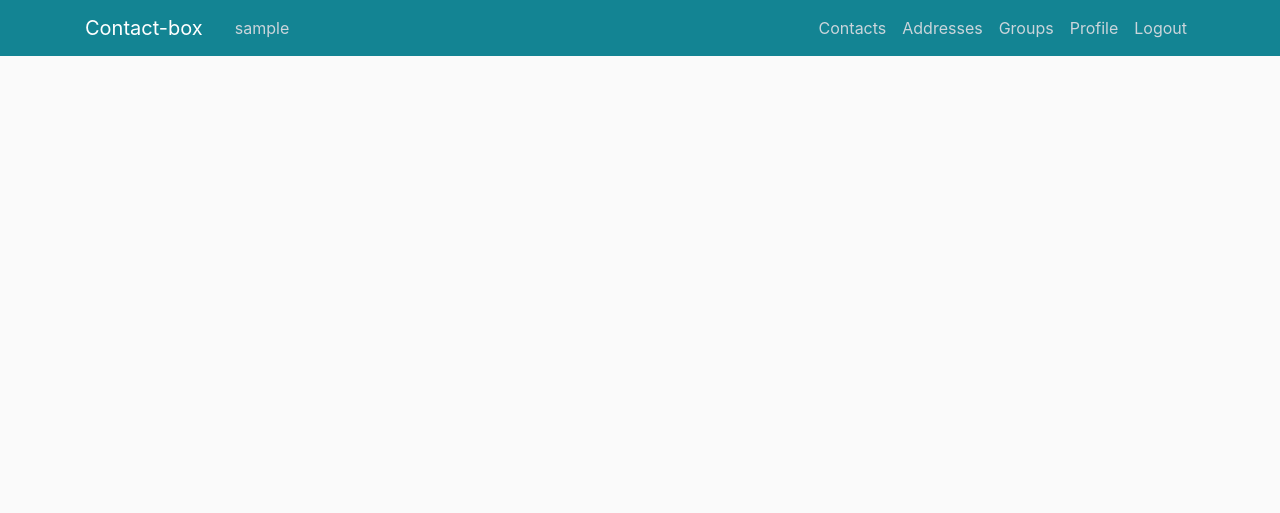
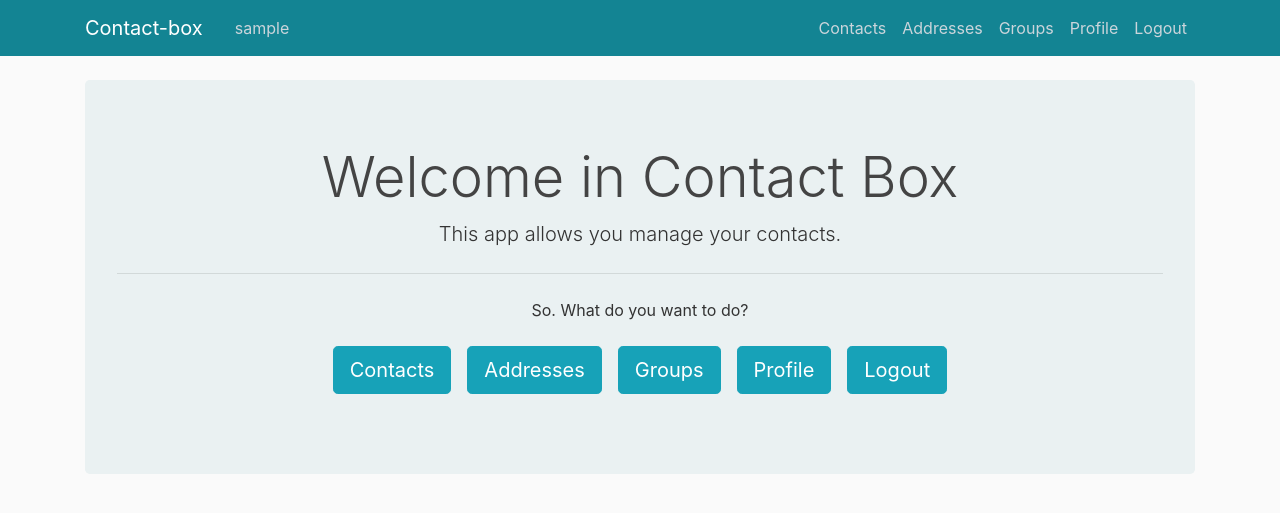
Before and after one commit to TobKed/contact_box, a Django app: page / in a window 1280 px wide. Shown: the top 513 px of the page. Run offline with Django 3.2, Linux system fonts and the light colour scheme; the visitor is signed in with stand-in values (Sample User, id 1); some libraries are stand-ins or nearby versions.

Commit message:
set home template

```diff
--- a/src/contacts/static/contacts/main.css
+++ b/src/contacts/static/contacts/main.css
@@ -16,6 +16,10 @@ ul {
 
 .bg-steel {
   background-color: #138493;
+}
+
+.bg-steel-2 {
+  background-color: #EAF1F2;
 }
 
 .site-header .navbar-nav .nav-link {
--- a/src/contacts/templates/contacts/home.html
+++ b/src/contacts/templates/contacts/home.html
@@ -1,4 +1,29 @@
 {% extends "contacts/base.html" %}
 {% block content %}
+    <div class="jumbotron bg-steel-2 text-center">
+        <h1 class="display-4">Welcome in Contact Box</h1>
+        <p class="lead">This app allows you manage your contacts.</p>
+        <hr class="my-4">
+        {% if user.is_authenticated %}
+            <p class="lead">
+                <p class="mb-4">So. What do you want to do?</p>
+                <div class="d-flex justify-content-center">
+                    <a class="btn btn-lg btn-info mx-2" href="{% url 'person-list' %}" role="button">Contacts</a>
+                    <a class="btn btn-lg btn-info mx-2" href="{% url 'address-list' %}" role="button">Addresses</a>
+                    <a class="btn btn-lg btn-info mx-2" href="{% url 'group-list' %}" role="button">Groups</a>
+                    <a class="btn btn-lg btn-info mx-2" href="{% url 'profile' %}" role="button">Profile</a>
+                    <a class="btn btn-lg btn-info mx-2" href="{% url 'logout' %}" role="button">Logout</a>
+                </div>
+            </p>
+        {% else %}
+            <p class="lead">
+                <p class="mb-4">Login or register for further action.</p>
+                <div class="d-flex justify-content-center">
+                    <a class="btn btn-lg btn-info mx-2" href="{% url 'login' %}" role="button">Login</a>
+                    <a class="btn btn-lg btn-info mx-2" href="{% url 'register' %}" role="button">Register</a>
+                </div>
+            </p>
+        {% endif %}
 
+    </div>
 {% endblock content %}
--- a/src/contacts/views.py
+++ b/src/contacts/views.py
@@ -15,7 +15,7 @@ from django.db.models import Count
 
 
 def home(request):
-    return render(request, 'contacts/base.html')
+    return render(request, 'contacts/home.html')
 
 
 class PersonListView(LoginRequiredMixin, ListView):
```
